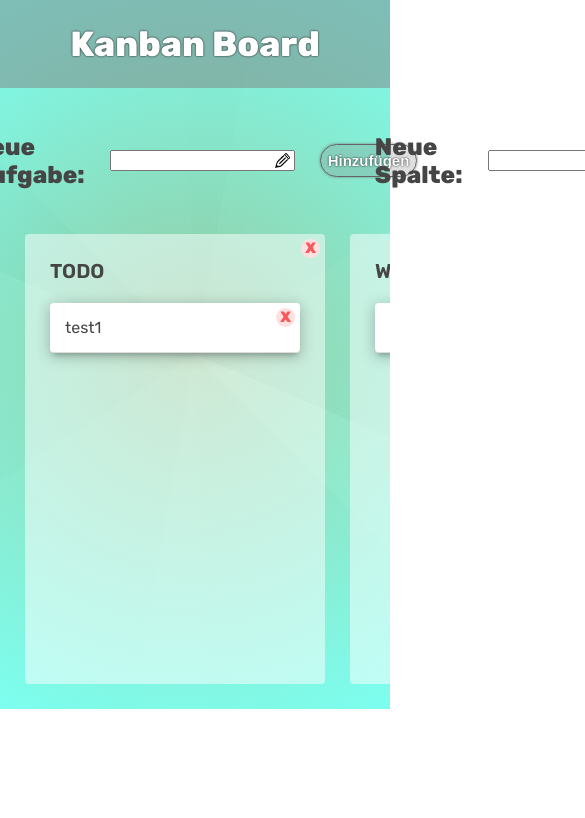
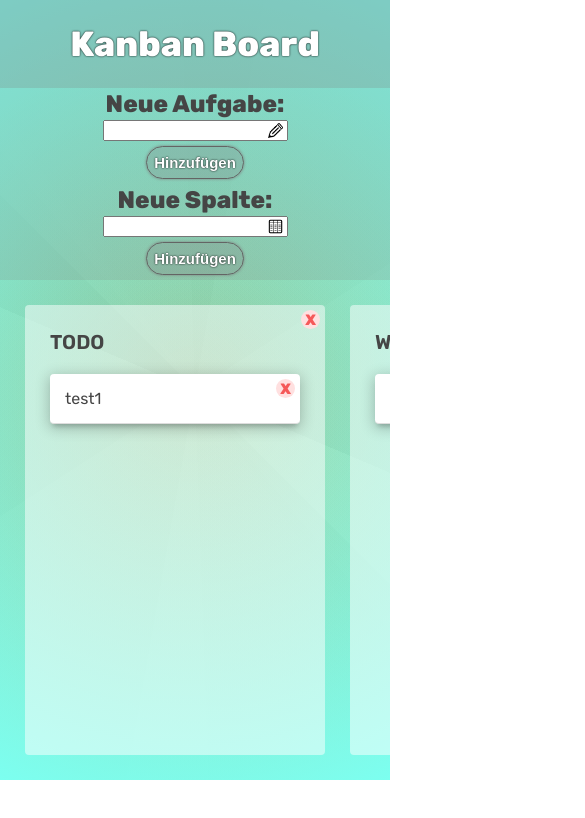
Before and after one commit to Mandy-Blaschke/kanban-board, an Angular app: page / in a window 390 px wide. Shown: the top 818 px of the page, 585 px wide, since content can reach past the window. Built offline with nearby package versions, Linux system fonts and the light colour scheme.

Commit message:
added: media queries

```diff
--- a/src/app/main-view/main-view.component.html
+++ b/src/app/main-view/main-view.component.html
@@ -11,7 +11,7 @@
     <div class="new">
 
       <div class="newTask">
-        <h2>Neue Aufgabe: </h2>
+        <h2 class="newTitle">Neue Aufgabe: </h2>
 
         <div class="input-container">
           <img class="icon pencil" src="assets/pencil.webp" alt="pencil icon">
@@ -23,7 +23,7 @@
       </div>
 
       <div class="newColumn">
-        <h2>Neue Spalte: </h2>
+        <h2 class="newTitle">Neue Spalte: </h2>
 
         <div class="input-container">
           <img class="icon table" src="assets/table.webp" alt="table icon">
--- a/src/app/main-view/main-view.component.scss
+++ b/src/app/main-view/main-view.component.scss
@@ -42,7 +42,7 @@
 
 
     .board-bar {
-      background: rgba(gray, 0.5);
+      background: rgba(gray, 0.4);
       padding: 8px 15px;
 
       .board-name {
@@ -58,12 +58,34 @@
     .new {
       display: flex;
       justify-content: space-evenly;
+      background-color: rgba(gray, 0.2);
+
+      @media (max-width: 1000px) {
+        flex-direction: column;
+        align-items: center;
+      }
 
       .newTask, .newColumn {
         display: flex;
         justify-content: center;
+        align-items: center;
         width: 100%;
         padding-top: 25px;
+
+        @media (max-width: 1000px) {
+          padding: 0;
+        }
+
+        @media (max-width: 515px) {
+          flex-direction: column;
+        }
+
+        .newTitle {
+
+          @media (max-width: 515px) {
+            margin: 2px;
+          }
+        }
 
         .input-container {
           display: flex;
@@ -116,6 +138,12 @@
           &:active {
             background-color: rgba(gray, 0.35);
             box-shadow: none;
+          }
+
+
+
+          @media (max-width: 515px) {
+            margin: 5px;
           }
         }
       }
```
